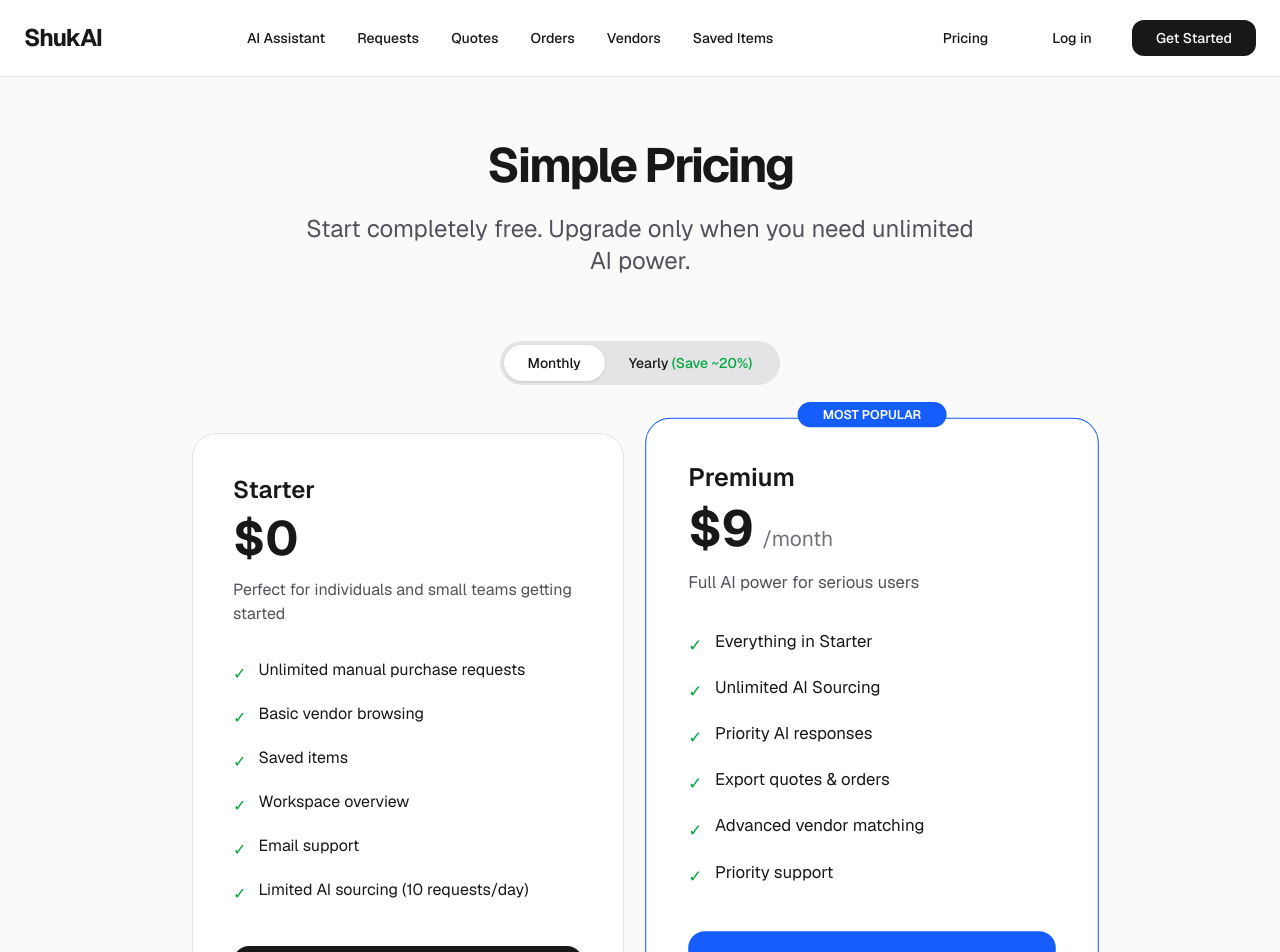
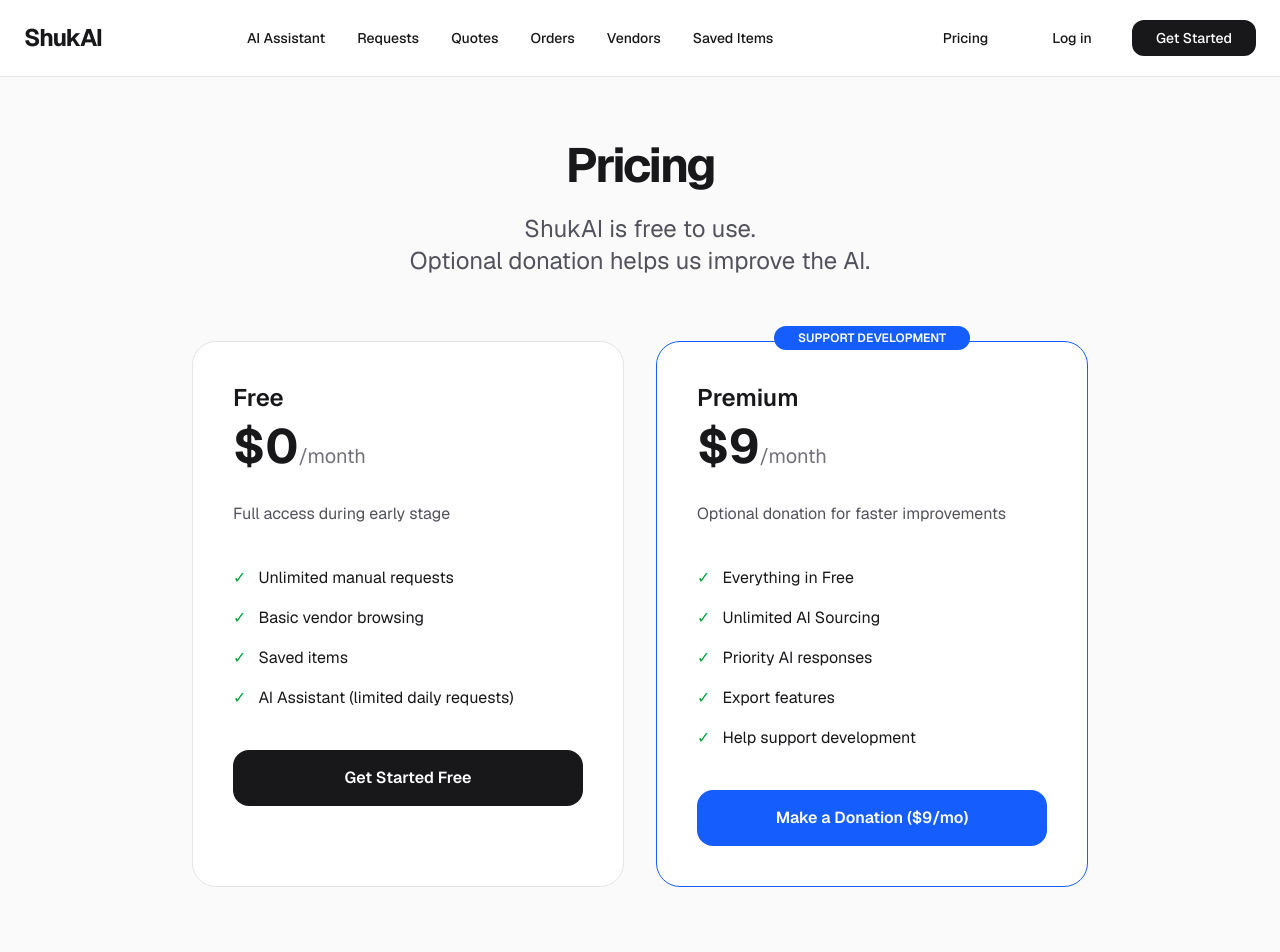
Before and after one commit to Gr33nstonecorp/shuka, a Next.js app: page /pricing in a window 1280 px wide. Shown: the top 952 px of the page. Built offline with nearby package versions, Linux system fonts and the light colour scheme.

Commit message:
Revise pricing page content and structure

```diff
--- a/app/pricing/page.tsx
+++ b/app/pricing/page.tsx
@@ -1,125 +1,64 @@
 "use client";
 
 import Link from "next/link";
-import { useState } from "react";
 
 export default function PricingPage() {
-  const [isYearly, setIsYearly] = useState(false);
-
-  const plans = [
-    {
-      name: "Starter",
-      price: 0,
-      period: "",
-      description: "Perfect for individuals and small teams getting started",
-      features: [
-        "Unlimited manual purchase requests",
-        "Basic vendor browsing",
-        "Saved items",
-        "Workspace overview",
-        "Email support",
-        "Limited AI sourcing (10 requests/day)",
-      ],
-      cta: "Get Started Free",
-      href: "/assistant",
-      popular: false,
-    },
-    {
-      name: "Premium",
-      price: isYearly ? 89 : 9,
-      period: isYearly ? "/year" : "/month",
-      description: "Full AI power for serious users",
-      features: [
-        "Everything in Starter",
-        "Unlimited AI Sourcing",
-        "Priority AI responses",
-        "Export quotes & orders",
-        "Advanced vendor matching",
-        "Priority support",
-      ],
-      cta: "Upgrade to Premium",
-      href: "#", // Connect Stripe later
-      popular: true,
-    },
-  ];
-
   return (
     <main className="min-h-screen bg-zinc-50 dark:bg-zinc-950 text-zinc-900 dark:text-zinc-100 py-16 px-6">
       <div className="max-w-5xl mx-auto">
         <div className="text-center mb-16">
-          <h1 className="text-5xl font-black tracking-tighter mb-6">Simple Pricing</h1>
-          <p className="text-2xl text-zinc-600 dark:text-zinc-400 max-w-2xl mx-auto">
-            Start completely free. Upgrade only when you need unlimited AI power.
+          <h1 className="text-5xl font-black tracking-tighter mb-6">Pricing</h1>
+          <p className="text-2xl text-zinc-600 dark:text-zinc-400">
+            ShukAI is free to use.<br />Optional donation helps us improve the AI.
           </p>
         </div>
 
-        {/* Billing Toggle */}
-        <div className="flex justify-center mb-12">
-          <div className="bg-zinc-200 dark:bg-zinc-800 rounded-full p-1 flex">
-            <button
-              onClick={() => setIsYearly(false)}
-              className={`px-6 py-2 rounded-full text-sm font-medium transition ${!isYearly ? "bg-white dark:bg-zinc-900 shadow" : ""}`}
-            >
-              Monthly
-            </button>
-            <button
-              onClick={() => setIsYearly(true)}
-              className={`px-6 py-2 rounded-full text-sm font-medium transition ${isYearly ? "bg-white dark:bg-zinc-900 shadow" : ""}`}
-            >
-              Yearly <span className="text-green-600">(Save ~20%)</span>
-            </button>
+        <div className="grid md:grid-cols-2 gap-8 max-w-4xl mx-auto">
+          {/* Free Tier */}
+          <div className="bg-white dark:bg-zinc-900 border border-zinc-200 dark:border-zinc-800 rounded-3xl p-10">
+            <h3 className="text-2xl font-semibold mb-2">Free</h3>
+            <div className="text-5xl font-black mb-8">$0<span className="text-xl font-normal text-zinc-500">/month</span></div>
+            <p className="text-zinc-600 dark:text-zinc-400 mb-10">Full access during early stage</p>
+
+            <ul className="space-y-4 mb-10">
+              <li className="flex gap-3"><span className="text-green-600">✓</span> Unlimited manual requests</li>
+              <li className="flex gap-3"><span className="text-green-600">✓</span> Basic vendor browsing</li>
+              <li className="flex gap-3"><span className="text-green-600">✓</span> Saved items</li>
+              <li className="flex gap-3"><span className="text-green-600">✓</span> AI Assistant (limited daily requests)</li>
+            </ul>
+
+            <Link href="/assistant" className="block text-center py-4 bg-zinc-900 text-white rounded-2xl font-semibold hover:bg-black">
+              Get Started Free
+            </Link>
+          </div>
+
+          {/* Suggested Donation Tier */}
+          <div className="bg-white dark:bg-zinc-900 border border-blue-600 rounded-3xl p-10 relative">
+            <div className="absolute -top-4 left-1/2 -translate-x-1/2 bg-blue-600 text-white text-xs font-semibold px-6 py-1 rounded-full">
+              SUPPORT DEVELOPMENT
+            </div>
+
+            <h3 className="text-2xl font-semibold mb-2">Premium</h3>
+            <div className="text-5xl font-black mb-8">$9<span className="text-xl font-normal text-zinc-500">/month</span></div>
+            <p className="text-zinc-600 dark:text-zinc-400 mb-10">Optional donation for faster improvements</p>
+
+            <ul className="space-y-4 mb-10">
+              <li className="flex gap-3"><span className="text-green-600">✓</span> Everything in Free</li>
+              <li className="flex gap-3"><span className="text-green-600">✓</span> Unlimited AI Sourcing</li>
+              <li className="flex gap-3"><span className="text-green-600">✓</span> Priority AI responses</li>
+              <li className="flex gap-3"><span className="text-green-600">✓</span> Export features</li>
+              <li className="flex gap-3"><span className="text-green-600">✓</span> Help support development</li>
+            </ul>
+
+            <Link href="#" className="block text-center py-4 bg-blue-600 text-white rounded-2xl font-semibold hover:bg-blue-700">
+              Make a Donation ($9/mo)
+            </Link>
           </div>
         </div>
 
-        <div className="grid md:grid-cols-2 gap-8 max-w-4xl mx-auto">
-          {plans.map((plan) => (
-            <div
-              key={plan.name}
-              className={`bg-white dark:bg-zinc-900 border rounded-3xl p-10 relative ${
-                plan.popular ? "border-blue-600 scale-105" : "border-zinc-200 dark:border-zinc-800"
-              }`}
-            >
-              {plan.popular && (
-                <div className="absolute -top-4 left-1/2 -translate-x-1/2 bg-blue-600 text-white text-xs font-semibold px-6 py-1 rounded-full">
-                  MOST POPULAR
-                </div>
-              )}
-
-              <div className="mb-8">
-                <h3 className="text-2xl font-semibold mb-2">{plan.name}</h3>
-                <div className="flex items-baseline">
-                  <span className="text-5xl font-black">${plan.price}</span>
-                  <span className="text-xl text-zinc-500 ml-2">{plan.period}</span>
-                </div>
-                <p className="text-zinc-600 dark:text-zinc-400 mt-4">{plan.description}</p>
-              </div>
-
-              <ul className="space-y-4 mb-10">
-                {plan.features.map((feature, i) => (
-                  <li key={i} className="flex items-start gap-3">
-                    <span className="text-green-600 mt-1">✓</span>
-                    <span>{feature}</span>
-                  </li>
-                ))}
-              </ul>
-
-              <Link
-                href={plan.href}
-                className={`block text-center py-4 rounded-2xl font-semibold transition ${
-                  plan.popular
-                    ? "bg-blue-600 text-white hover:bg-blue-700"
-                    : "bg-zinc-900 text-white hover:bg-black"
-                }`}
-              >
-                {plan.cta}
-              </Link>
-            </div>
-          ))}
-        </div>
-
         <div className="text-center mt-16 text-sm text-zinc-500">
-          Everything starts free. Upgrade anytime for unlimited AI sourcing.<br />
-          No credit card required to start.
+          ShukAI is currently free for everyone.<br />
+          Optional $9/month donation helps us improve the AI faster.
         </div>
       </div>
     </main>
```
